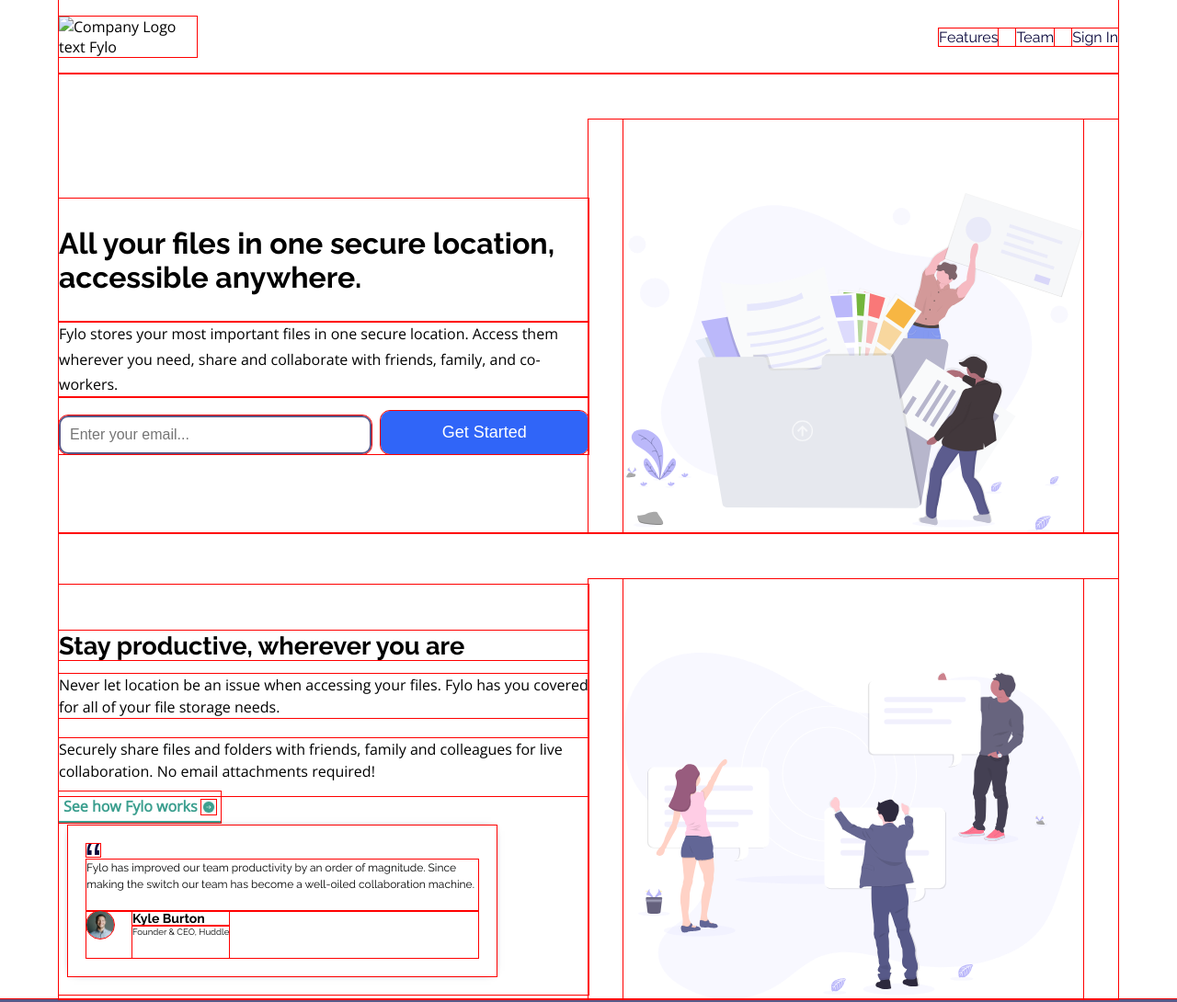
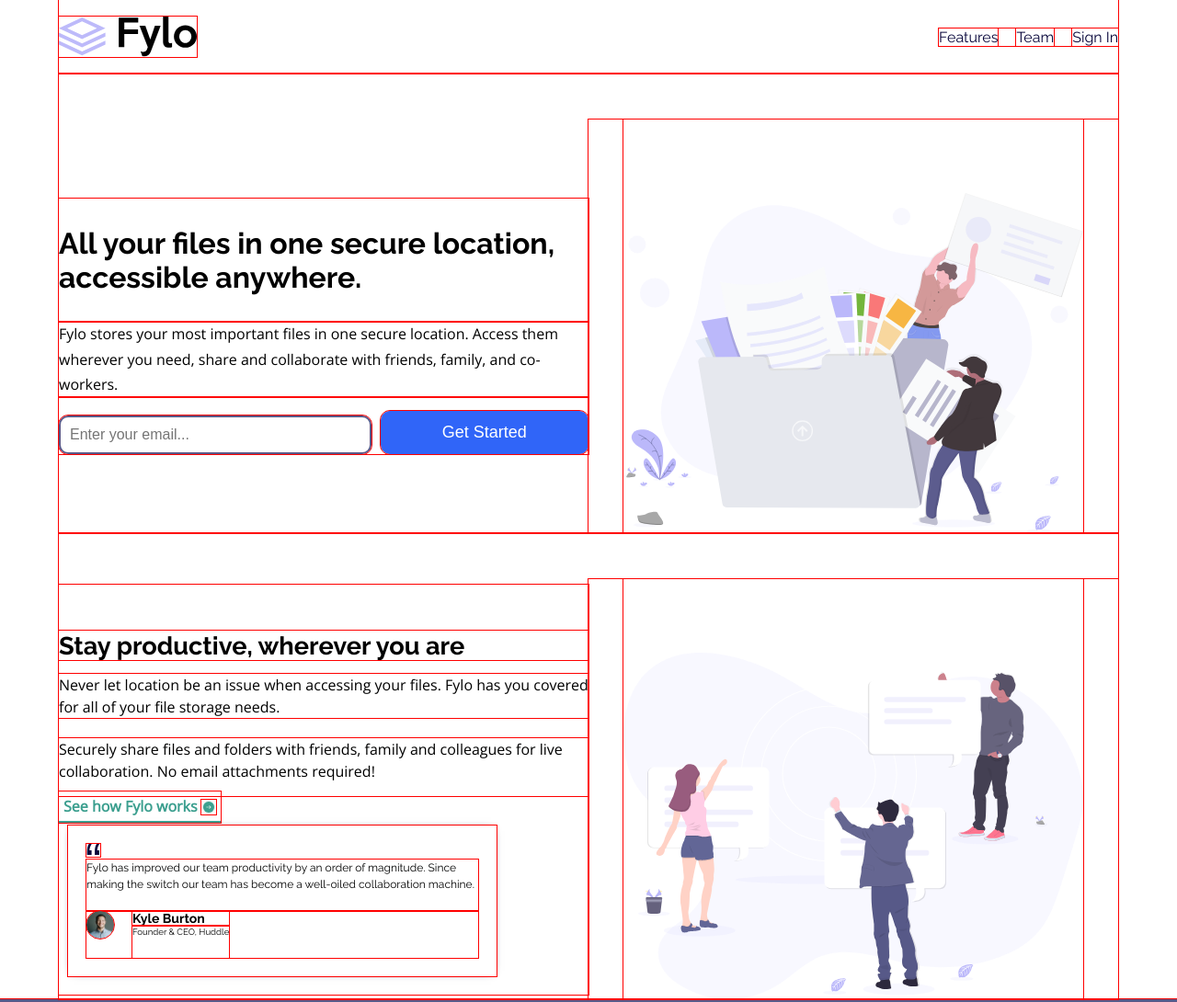
Before and after one commit to anerlo/fylo-landing-page, a plain HTML site: page index.html in a window 1280 px wide. Shown: the top 1090 px of the page at 92% size. Drawn offline with nearby package versions, Linux system fonts and the light colour scheme; the site is published under a folder, as on GitHub Pages, so addresses that start at the root find nothing.

Commit message:
Update HTML

```diff
--- a/index.html
+++ b/index.html
@@ -14,7 +14,7 @@
     <header>
       <nav class="hero">
         <figure class="nav-logo">
-          <img src="/images/logo.svg" alt="Company Logo text Fylo" class="nav-img">
+          <img src="./images/logo.svg" alt="Company Logo text Fylo" class="nav-img">
         </figure>
         <section class="nav__links">
           <ul class="nav-links">
```
